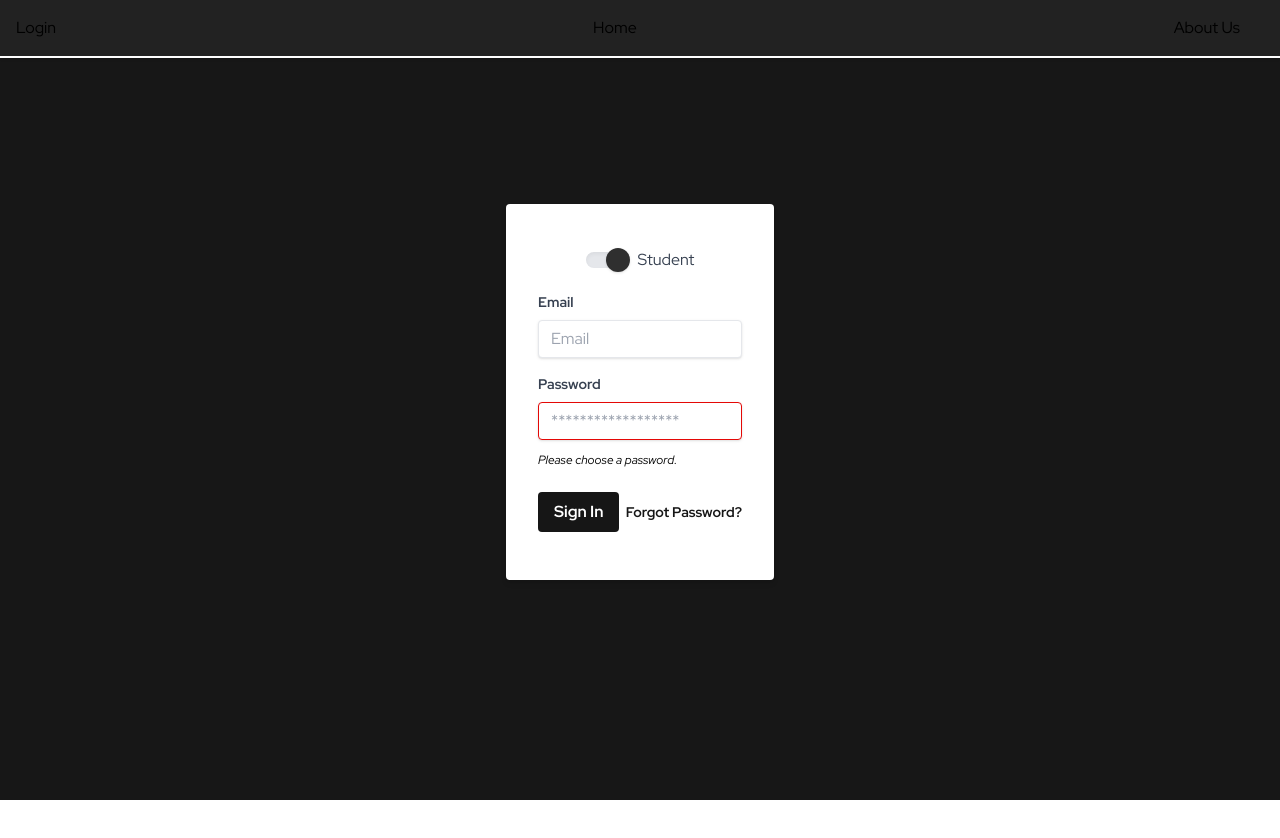
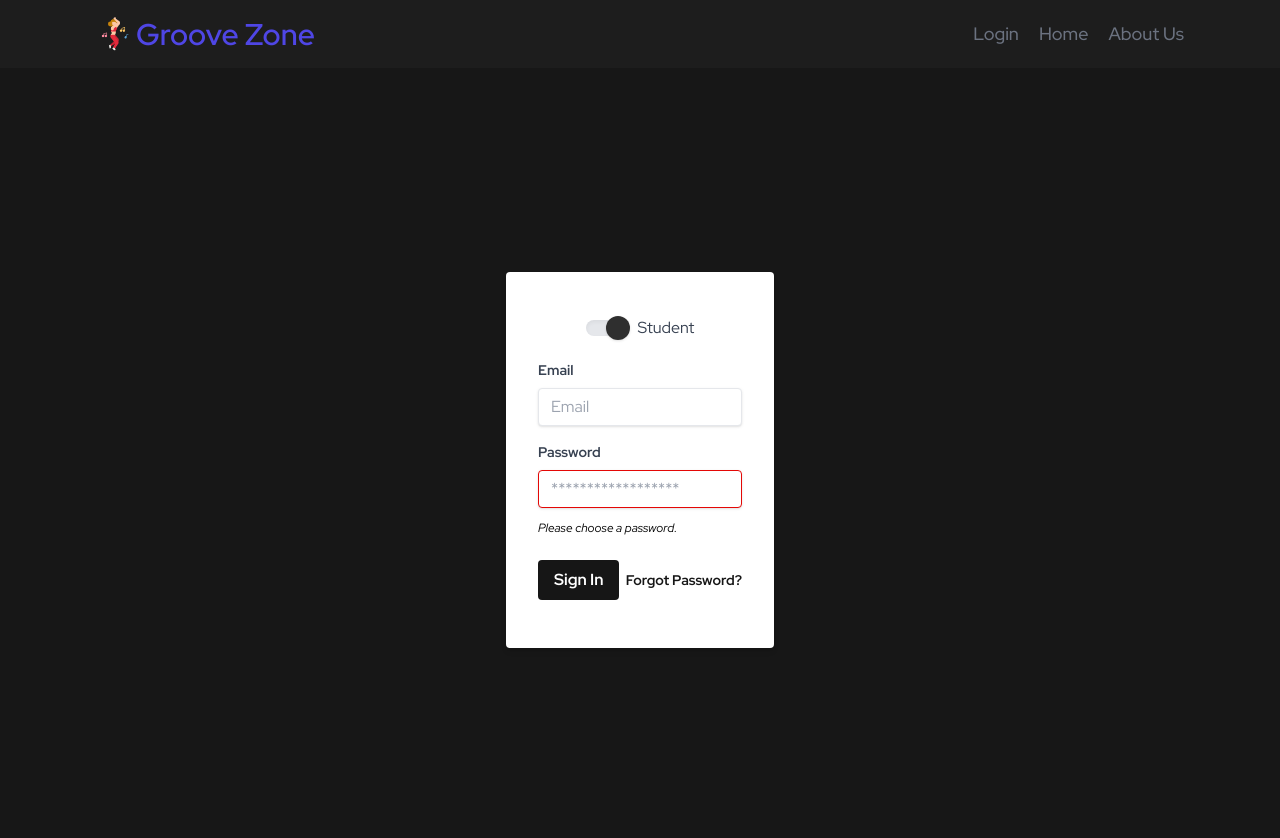
Before and after one commit to e41c/Swift-Scheduler-Web-APP-MERN-STACK-, a React (Vite) app in the folder frontend/: page /login in a window 1280 px wide. Shown: the top 838 px of the page. Before the commit the page ends 800 px from the top, so only its background shows below. Built offline with nearby package versions, Linux system fonts and the light colour scheme.

Commit message:
Updated Front-End Home Component

```diff
--- a/frontend/src/components/Navbar.jsx
+++ b/frontend/src/components/Navbar.jsx
@@ -1,12 +1,13 @@
 import { Link } from 'react-router-dom';
 import { useAuth } from '../AuthContext';
+import GZLogo from '../assets/dance.png';
 
 export default function Navbar() {
   const { isAuthenticated, logout, auth } = useAuth();
-
+  const firstName = auth.user ? auth.user.split('.')[0] : '';
 
   const navItems = [
-    { name: "greet", link: null, auth: true, text: `Hello, ${auth?.user}`, onclick: null },
+    { name: "greet", link: null, auth: true, text: `Hello, ${firstName}`, onclick: null },
     { name: "logout", link: null, auth: true, text: "Logout", onclick: logout },
     { name: "profile", link: "/profile", auth: true, text: "Profile", onclick: null },
     { name: "login", link: "/login", auth: false, text: "Login", onclick: null },
@@ -14,51 +15,37 @@ export default function Navbar() {
     { name: "book", link: "/calendar", auth: true, text: "Book Classes", onclick: null },
   ];
 
-
-
   return (
-    // <nav className="fixed w-full left-0 top-0 z-50 bg-secondary bg-opacity-50 shadow border-b-2 border-white">
-    //   <ul className='flex justify-between items-center p-4 mr-6'>
-    //     {navItems.map((item, index) => {
-    //       // Render the item if authentication matches the item's auth property
-    //       if (isAuthenticated && item.auth) {
-    //         return (
-    //           <li key={index} className='nav-link'>
-    //             {item.link ?
-    //               <Link to={item.link}>{item.text}</Link> :
-    //               <button onClick={item.onclick}>{item.text}</button>
-    //             }
-    //           </li>
-    //         )
-    //       }else if(!item.auth && !isAuthenticated){
-    //         return(
-    //           <li key={index} className='nav-link'>
-    //             {item.link ?
-    //               <Link to={item.link}>{item.text}</Link> :
-    //               <button onClick={item.onclick}>{item.text}</button>
-    //             }
-    //           </li>
-    //         )
-    //       }
-    //     })}
-    //     <li className='nav-link'>
-    //       <Link to='/'>Home</Link>
-    //     </li>
-    //     <li className='nav-link'>
-    //       <Link to='/about'>About Us</Link>
-    //     </li>
-    //   </ul>
-    // </nav>
-    <nav className="fixed w-full left-0 top-0 z-50 bg-secondary bg-opacity-50 shadow border-b-2 border-white">
-      <ul className='flex justify-between items-center p-4 mr-6'>
+    <nav className="w-full h-auto bg-[#1d1d1d] shadow-none lg:px-24 md:px-16 sm:px-6 px-4 py-3">
+      <div className="justify-between mx-auto lg:w-full md:items-center md:flex">
+        {/* Navigation Bar Logo that redirects to landing page*/}
+        <div className="flex items-center justify-between py-1 md:py-1 md:block">
+          <Link className="text-3xl text-indigo-600 font-semibold flex items-end gap-x-1 relative"
+            to="./">
+              <img src={GZLogo} alt="Groove Zone Logo" className="w-9"/>
+              Groove Zone
+          </Link>
+        </div>
+        <ul className="list-none lg:flex md:flex sm:block block items-center gap-x-5 gap-y-16">
           {navItems.map((item, index) => {
             if ((item.auth && isAuthenticated) || (!item.auth && !isAuthenticated)) {
               return (
                 <li key={index} className='nav-link'>
                   {item.link ? (
-                  <Link to={item.link} state={item.state}>{item.text}</Link>
+                    <Link
+                      to={item.link}
+                      state={item.state}
+                      className="text-gray-500 text-lg font-medium hover:text-indigo-600 ease-out duration-700"
+                    >
+                        {item.text}
+                    </Link>
                   ) : (
-                  <button onClick={item.onclick}>{item.text}</button>
+                    <button
+                      onClick={item.onclick}
+                      className="text-gray-500 text-lg font-medium hover:text-indigo-600 ease-out duration-700"
+                    >
+                      {item.text}
+                    </button>
                   )}
                 </li>
               );
@@ -66,12 +53,13 @@ export default function Navbar() {
             return null;
           })}
         <li className='nav-link'>
-          <Link to='/'>Home</Link>
+          <Link to='/' className="text-gray-500 text-lg font-medium hover:text-indigo-600 ease-out duration-700">Home</Link>
         </li>
         <li className='nav-link'>
-          <Link to='/about'>About Us</Link>
+          <Link to='/about' className="text-gray-500 text-lg font-medium hover:text-indigo-600 ease-out duration-700">About Us</Link>
         </li>
       </ul>
+      </div>
     </nav>
   )
 }
--- a/frontend/src/components/WelcomeBanner.jsx
+++ b/frontend/src/components/WelcomeBanner.jsx
@@ -1,7 +1,11 @@
 import React from 'react'
 import BannerArt from '../assets/WelcomeBannerArt.jpg'
+import { useAuth } from '../AuthContext';
 
 function Banner() {
+
+    const { auth } = useAuth();
+    const firstName = auth.user ? auth.user.split('.')[0] : '';
     return (
         <>
         <div className="w-full h-[35vh] flex items-center justify-center flex-col lg:py-16 md:py-14 sm:py12 py10 lg:px24 md:px-16 sm:px 6 px-4 relative z-10"
@@ -12,7 +16,7 @@ function Banner() {
                 backgroundRepeat: "no-repeat",
             }}>
                 <div className="w-full h-full bg-black/40 absolute top-0 left-0 -z-10"></div>
-                <h1 className="lg:text-5xl md:text-4xl sm:text-3xl text-2xl text-center text-white font-bold mb-2 uppercase">Welcome Member</h1>
+                <h1 className="lg:text-5xl md:text-4xl sm:text-3xl text-2xl text-center text-white font-bold mb-2 uppercase">Welcome {firstName}</h1>
                 <p className="text-[#b9d8eb] font-medium text-center">Find the perfect plan & instructor for you!</p>
         </div>
         <div className="w-full h-auto flex items-center lg:justify-between md:justify-between sm:justify-center justify-center lg:gap-7 md:gap-7 sm:gap-5 gap-5 lg:px-24 md:px-16 sm:px-6 px-6 mt-6 flex-wrap">
```
Also changed, not shown: 1 other file (tests, documents, lock files or other folders). Lines whose indentation alone changed are shown as unchanged.
